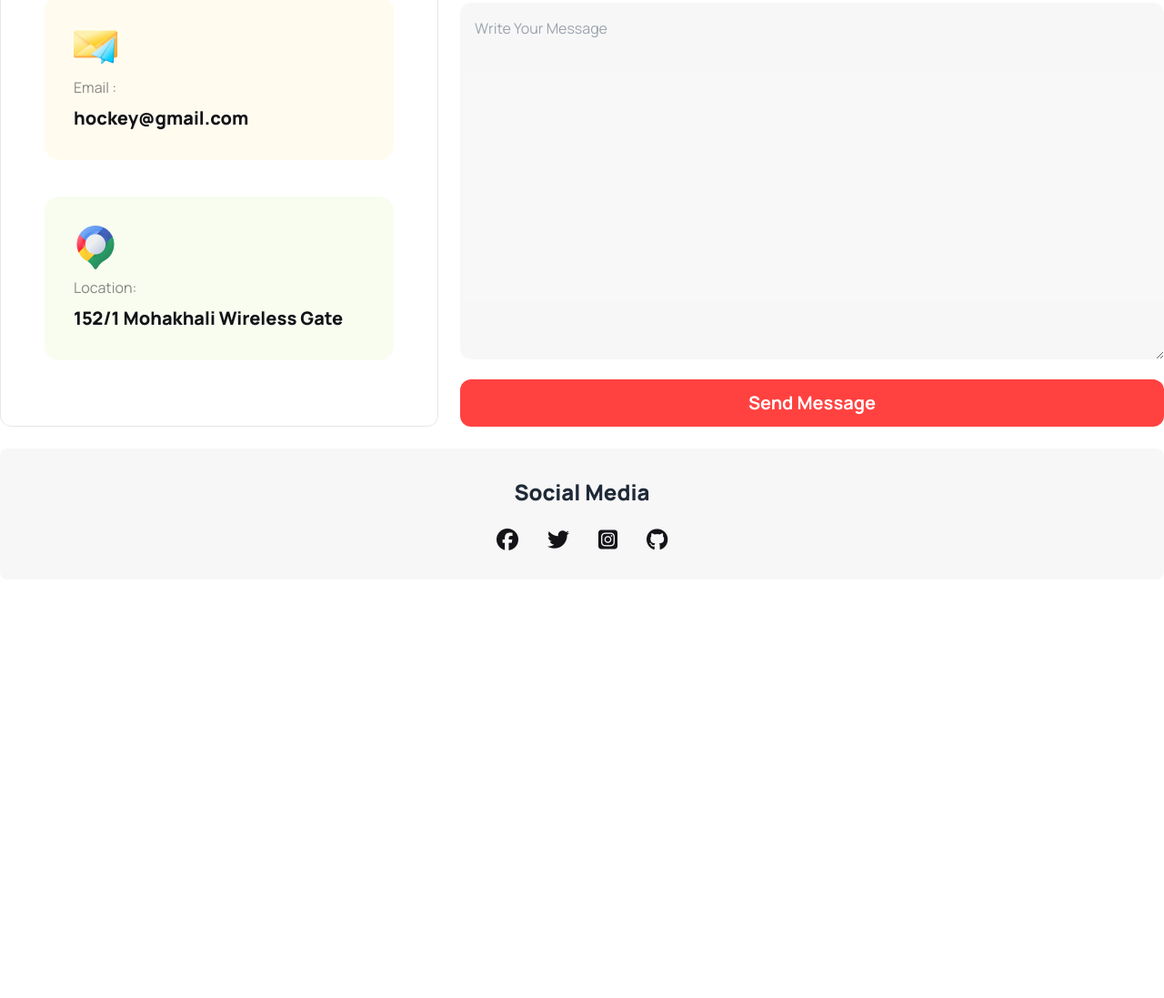
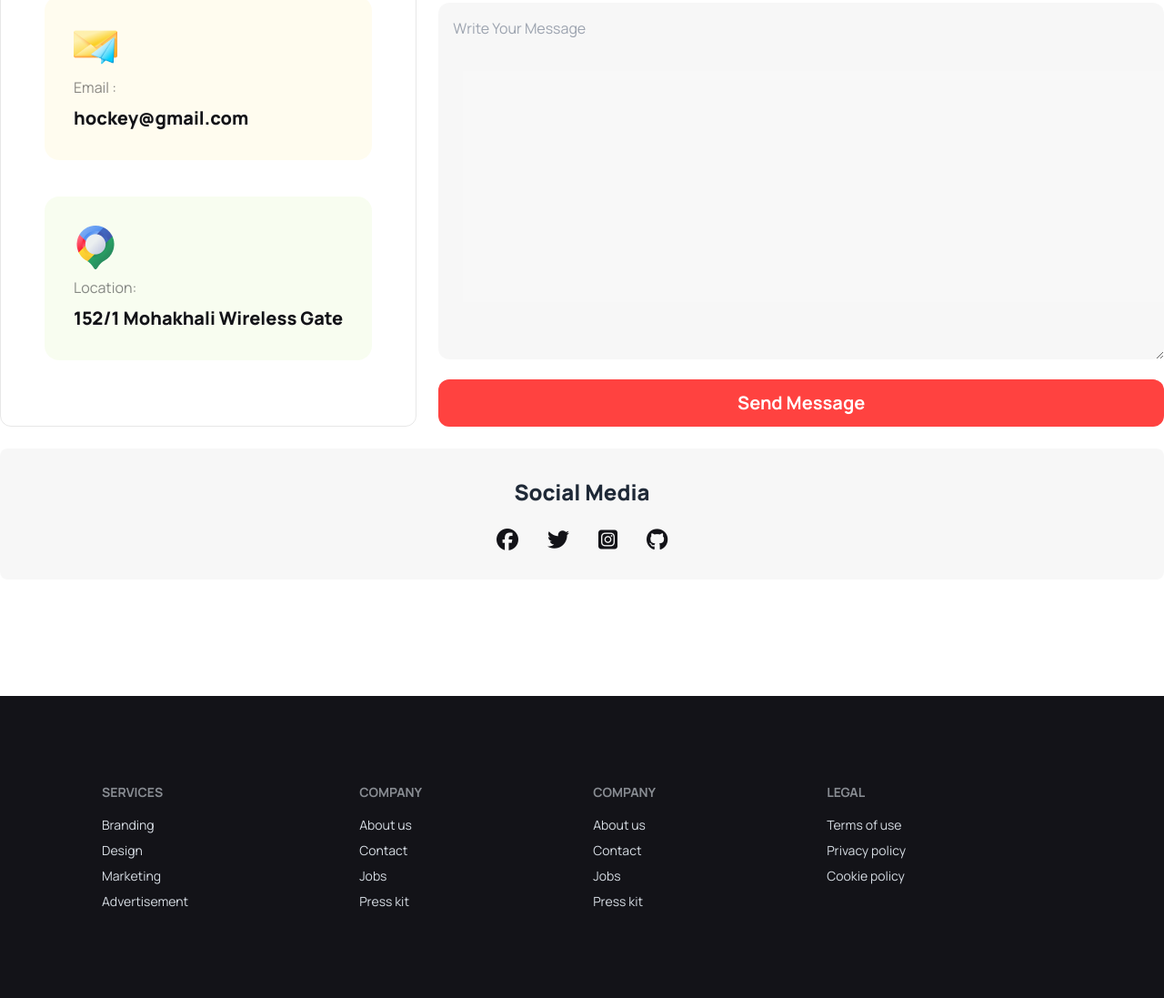
Before and after one commit to Mohotasir/P-HERO-Assignment-03-, a plain HTML site: page index.html in a window 1280 px wide. Shown: the part 4749-5846 px from the top of the page at 91% size. Before the commit the page ends 5514 px from the top, so only its background shows below. Drawn offline with nearby package versions, Linux system fonts and the light colour scheme.

Commit message:
responsive form section

```diff
--- a/index.html
+++ b/index.html
@@ -451,8 +451,8 @@
             </div>
            <div class="">
              <div class="flex flex-col gap-6 lg:flex-row mt-8 lg:mt-12">
-                <div class="card flex flex-col gap-10 border border-[#1313181A] rounded-xl p-12 ">
-                    <div class="card w-96 bg-[#BCED6D1A] text-primary-content">
+                <div class="card flex flex-col gap-10 border border-[#1313181A] rounded-xl p-4 lg:p-12 ">
+                    <div class="card  bg-[#BCED6D1A] text-primary-content">
                        <div class="card-body ">
                          <img src="./Images/Group 1171275317.png" class="w-[48px]" alt="">
                          <p class="text-primary-p ">Phone Number : </p>
@@ -461,7 +461,7 @@
                        </div>
                     </div>
 
-                    <div class="card w-96 bg-[#FDDD5F1A] text-primary-content">
+                    <div class="card  bg-[#FDDD5F1A] text-primary-content">
                        <div class="card-body ">
                          <img src="./Images/Group 1171275318.png" class="w-[48px]" alt="">
                          <p class="text-primary-p ">Email : </p>
@@ -470,7 +470,7 @@
                        </div>
                     </div>
 
-                    <div class="card w-96 bg-[#BCED6D1A] text-primary-content">
+                    <div class="card  bg-[#BCED6D1A] text-primary-content">
                        <div class="card-body ">
                          <img src="./Images/Group 1171275321.png" class="w-[48px]" alt="">
                          <p class="text-primary-p ">Location: </p>
@@ -481,7 +481,7 @@
                    </div>
                 <div class="form flex-1 ">
                     <form action="">
-                        <div class="flex gap-6">
+                        <div class="flex flex-col lg:flex-row gap-3 lg:gap-6">
                            <div class="flex-1">
                                <label class="block text-xl font-bold " for="name">Your Name</label>
                                <input class="bg-[#13131808]  w-full my-4 py-4 pl-4 text-primary-p font-normal rounded-xl outline-none " type="text" placeholder="Enter Your Name">
@@ -491,7 +491,7 @@
                                <input class="bg-[#13131808] w-full my-4 py-4 pl-4 text-primary-p font-normal rounded-xl outline-none " type="text" type="email" placeholder="Enter Your Email">
                            </div>
                         </div>
-                        <div class="flex gap-6">
+                        <div class="flex flex-col lg:flex-row gap-3 lg:gap-6">
                            <div class="flex-1" >
                                <label class="block text-xl font-bold" for="name">Subject</label>
                                <input class="bg-[#13131808] w-full my-4 py-4 pl-4 text-primary-p font-normal rounded-xl outline-none " type="text" type="text" placeholder="Enter Your Subject">
@@ -525,5 +525,34 @@
         </div>
 
     </main>
+    <footer class="footer py-24 px-28 bg-[#131318] text-neutral-content">
+        <nav>
+          <header class="footer-title">Services</header>
+          <a class="link link-hover">Branding</a>
+          <a class="link link-hover">Design</a>
+          <a class="link link-hover">Marketing</a>
+          <a class="link link-hover">Advertisement</a>
+        </nav>
+        <nav>
+          <header class="footer-title">Company</header>
+          <a class="link link-hover">About us</a>
+          <a class="link link-hover">Contact</a>
+          <a class="link link-hover">Jobs</a>
+          <a class="link link-hover">Press kit</a>
+        </nav>
+        <nav>
+          <header class="footer-title">Company</header>
+          <a class="link link-hover">About us</a>
+          <a class="link link-hover">Contact</a>
+          <a class="link link-hover">Jobs</a>
+          <a class="link link-hover">Press kit</a>
+        </nav>
+        <nav>
+          <header class="footer-title">Legal</header>
+          <a class="link link-hover">Terms of use</a>
+          <a class="link link-hover">Privacy policy</a>
+          <a class="link link-hover">Cookie policy</a>
+        </nav>
+      </footer>
 </body>
 </html>
```
